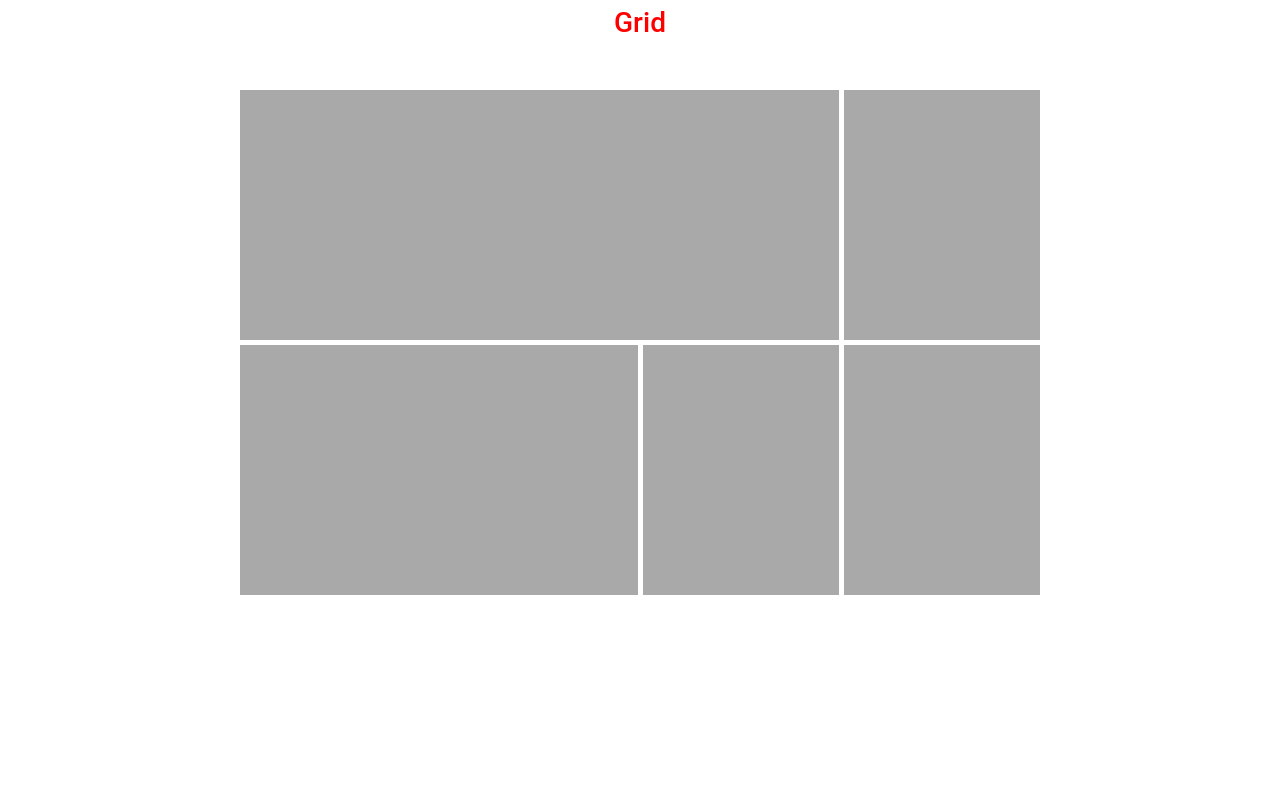
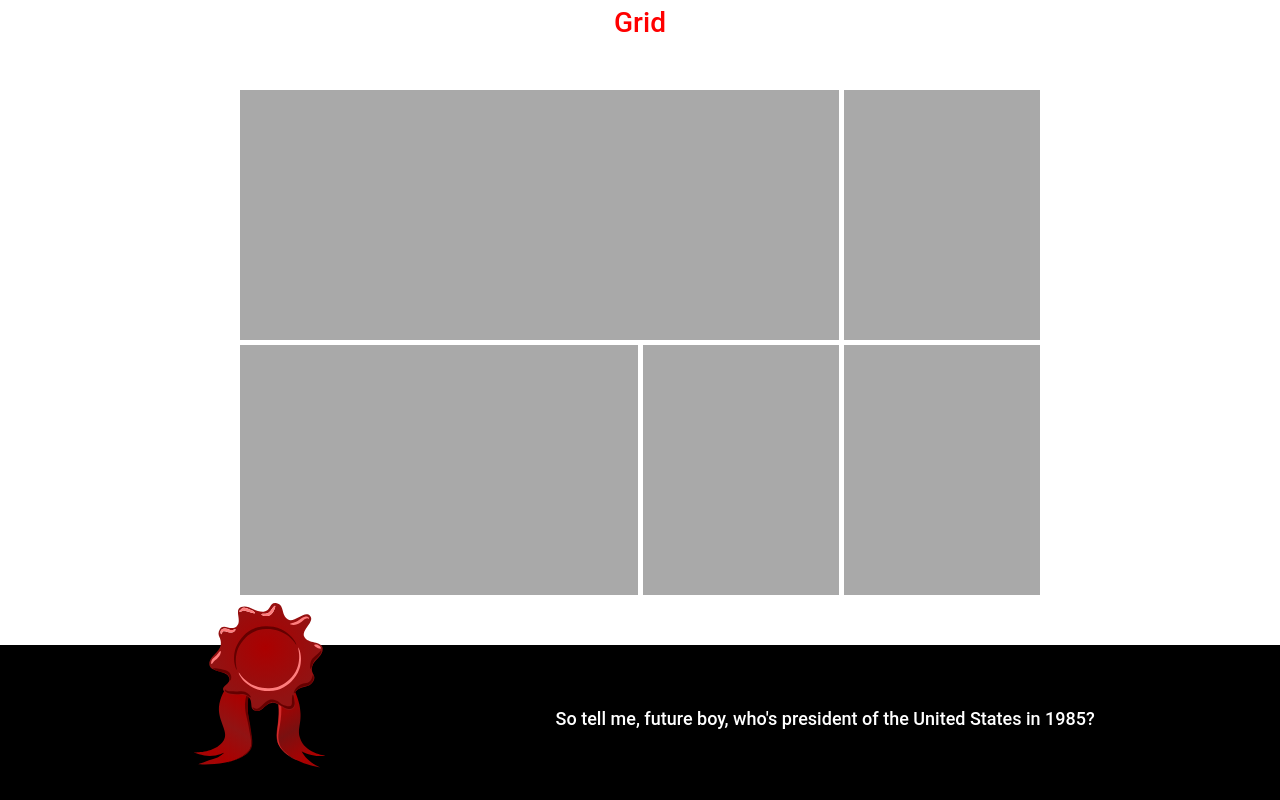
Before and after one commit to JuanPDev11/prueba-link-digital, a website: page index.html in a window 1280 px wide. Shown: the part 2602-3402 px from the top of the page. Before the commit the page ends 3197 px from the top, so only its background shows below. Drawn offline with nearby package versions, Linux system fonts and the light colour scheme.

Commit message:
footer finished

```diff
--- a/index.html
+++ b/index.html
@@ -157,6 +157,17 @@
         </div>
     </section>
 
+    <section>
+        <div class="footer">
+            <div class="footer__logo-container">
+                <img class="footer__logo" src="./img/sello.svg" alt="logo">
+            </div>
+            <div class="footer__text-container">
+                <h2 class="footer__text">So tell me, future boy, who's president of the United States in 1985?</h2>
+            </div>
+        </div>
+    </section>
+
 
 
 
--- /dev/null
+++ b/sass/_footer.scss
@@ -0,0 +1,23 @@
+.footer{
+    display: flex;
+    background: #000;
+    justify-content: space-around;
+    align-items: center;
+    height: 155px;
+    margin-top: 50PX;
+
+    &__logo{
+        width: 150px;
+        position: absolute;
+        top: -137px;
+    }
+
+    &__logo-container{
+        position: relative;
+    }
+
+    &__text{
+        color: #fff;
+        font-size: 18px;
+    }
+}
--- a/sass/index.scss
+++ b/sass/index.scss
@@ -15,3 +15,6 @@
 
 /*GRID 2*/
 @import './grid2';
+
+/*FOOTER*/
+@import './footer';
```
Also changed, not shown: css/style.css.
